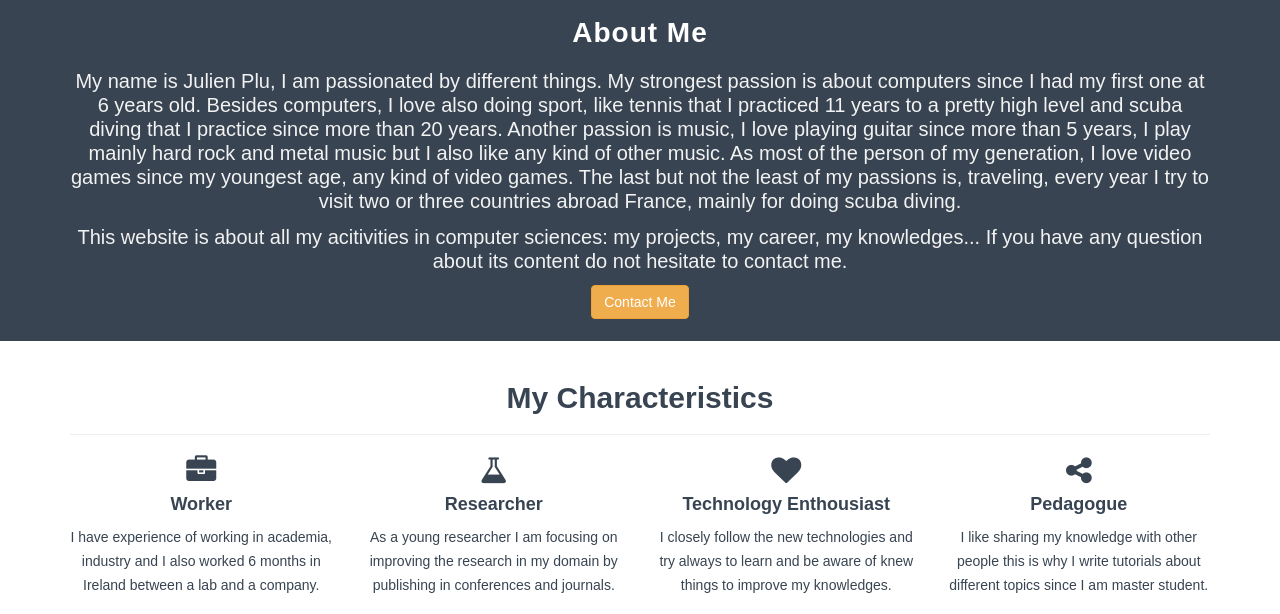
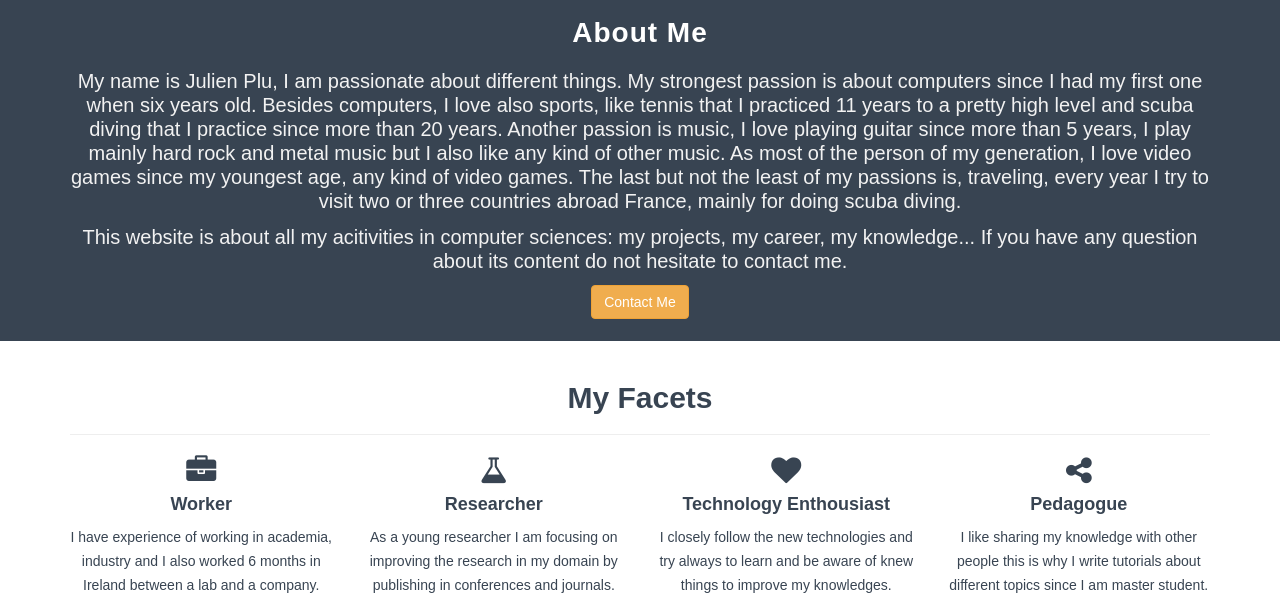
Before and after one commit to jplu/jplu.github.io, a plain HTML site: page index.html in a window 1280 px wide. Shown: the part 792-1406 px from the top of the page. Drawn offline with nearby package versions, Linux system fonts and the light colour scheme.

Commit message:
Fix some typo.

```diff
--- a/index.html
+++ b/index.html
@@ -62,10 +62,10 @@
                     <h3>About Me</h3>
                     <div class="col-lg-12">
                         <p>
-                            My name is Julien Plu, I am passionated by different things. My strongest passion is about computers since I had my first one at 6 years old. Besides computers, I love also doing sport, like tennis that I practiced 11 years to a pretty high level and scuba diving that I practice since more than 20 years. Another passion is music, I love playing guitar since more than 5 years, I play mainly hard rock and metal music but I also like any kind of other music. As most of the person of my generation, I love video games since my youngest age, any kind of video games. The last but not the least of my passions is, traveling, every year I try to visit two or three countries abroad France, mainly for doing scuba diving.
+                            My name is Julien Plu, I am passionate about different things. My strongest passion is about computers since I had my first one when six years old. Besides computers, I love also sports, like tennis that I practiced 11 years to a pretty high level and scuba diving that I practice since more than 20 years. Another passion is music, I love playing guitar since more than 5 years, I play mainly hard rock and metal music but I also like any kind of other music. As most of the person of my generation, I love video games since my youngest age, any kind of video games. The last but not the least of my passions is, traveling, every year I try to visit two or three countries abroad France, mainly for doing scuba diving.
                         </p>
                         <p>
-                            This website is about all my acitivities in computer sciences: my projects, my career, my knowledges... If you have any question about its content do not hesitate to contact me.
+                            This website is about all my acitivities in computer sciences: my projects, my career, my knowledge... If you have any question about its content do not hesitate to contact me.
                         </p>
                         <p><a class="btn btn-warning" href="contact.html">Contact Me</a></p>
                     </div>
@@ -76,7 +76,7 @@
         <div id="me" class="text-center">
             <div class="container">
                 <div class="section-title center">
-                    <h2>My Characteristics</h2>
+                    <h2>My Facets</h2>
                     <div class="line">
                         <hr>
                     </div>
```
Also changed, not shown: resume.html (+4 -4 lines).
